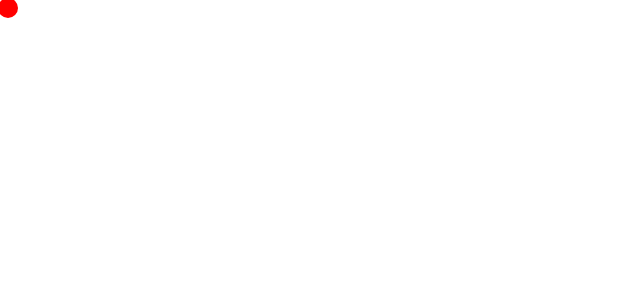
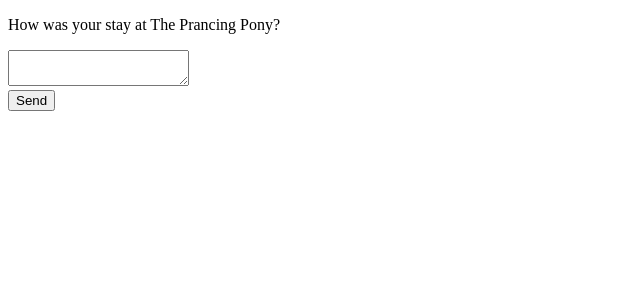
Before and after one commit to adala-wanyande/ap-homework, a React (Create React App) app: page / in a window 1280 px wide. Shown: the top 300 px of the page, without its empty margins (0-640 px from the left). Built offline with nearby package versions, Linux system fonts and the light colour scheme.

Commit message:
feat: avoid contradictions in state

```diff
--- a/src/App.tsx
+++ b/src/App.tsx
@@ -1,9 +1,9 @@
-import MovingDot from "./components/MovingDot";
+import FeedbackForm from "./components/FeedbackForm";
 
 export default function App() {
   return (
     <>
-      <MovingDot />
+      <FeedbackForm />
     </>
   );
 }
--- /dev/null
+++ b/src/components/FeedbackForm.tsx
@@ -0,0 +1,43 @@
+import { useState } from "react";
+
+export default function FeedbackForm() {
+  const [text, setText] = useState("");
+  const [status, setStatus] = useState("typing");
+
+  async function handleSubmit(e: React.ChangeEvent<HTMLFormElement>) {
+    e.preventDefault();
+    setStatus("sending");
+    await sendMessage(text);
+    setStatus("sent");
+  }
+
+  const isSending = status === "sending";
+  const isSent = status === "sent";
+
+  if (isSent) {
+    return <h1>Thanks for feedback!</h1>;
+  }
+
+  return (
+    <form onSubmit={handleSubmit}>
+      <p>How was your stay at The Prancing Pony?</p>
+      <textarea
+        disabled={isSending}
+        value={text}
+        onChange={(e) => setText(e.target.value)}
+      />
+      <br />
+      <button disabled={isSending} type="submit">
+        Send
+      </button>
+      {isSending && <p>Sending...</p>}
+    </form>
+  );
+}
+
+// Pretend to send a message.
+function sendMessage(text: string) {
+  return new Promise((resolve) => {
+    setTimeout(resolve, 2000);
+  });
+}
```
